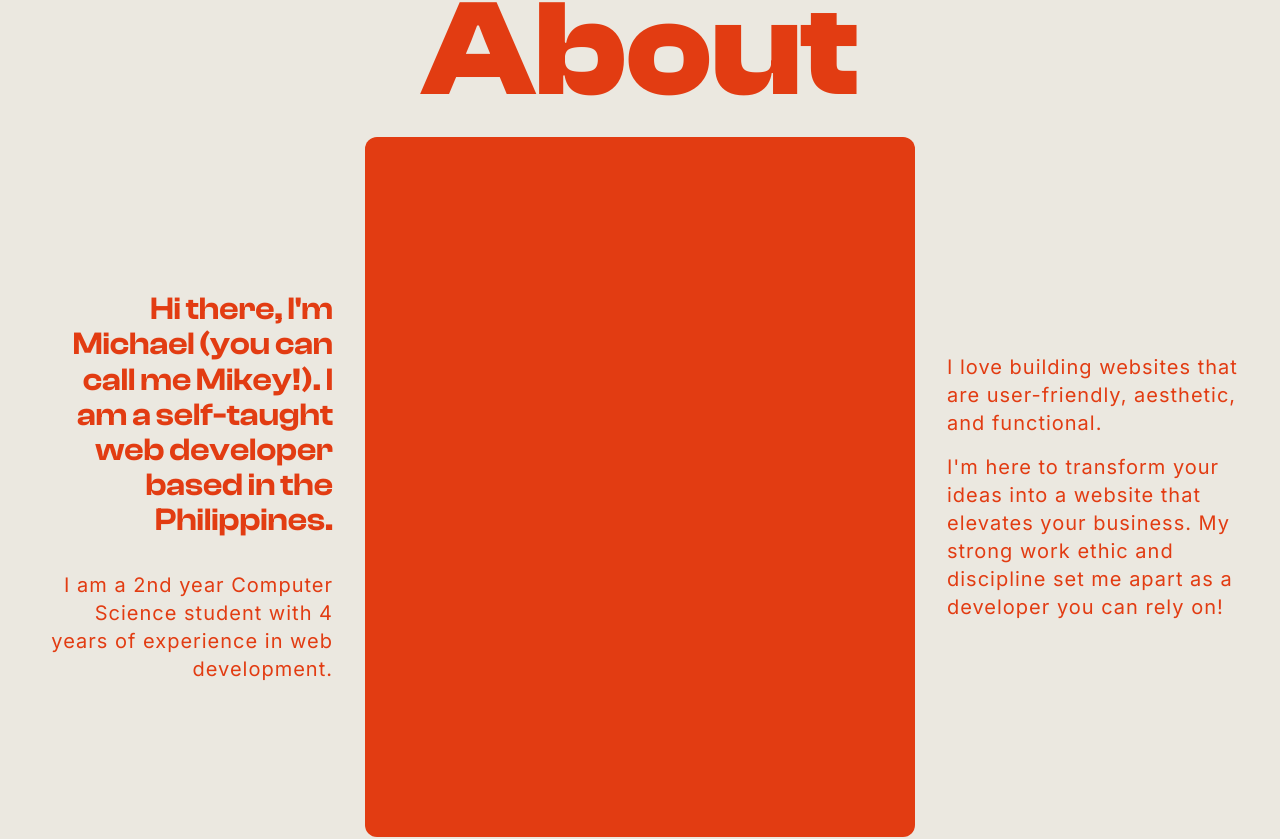
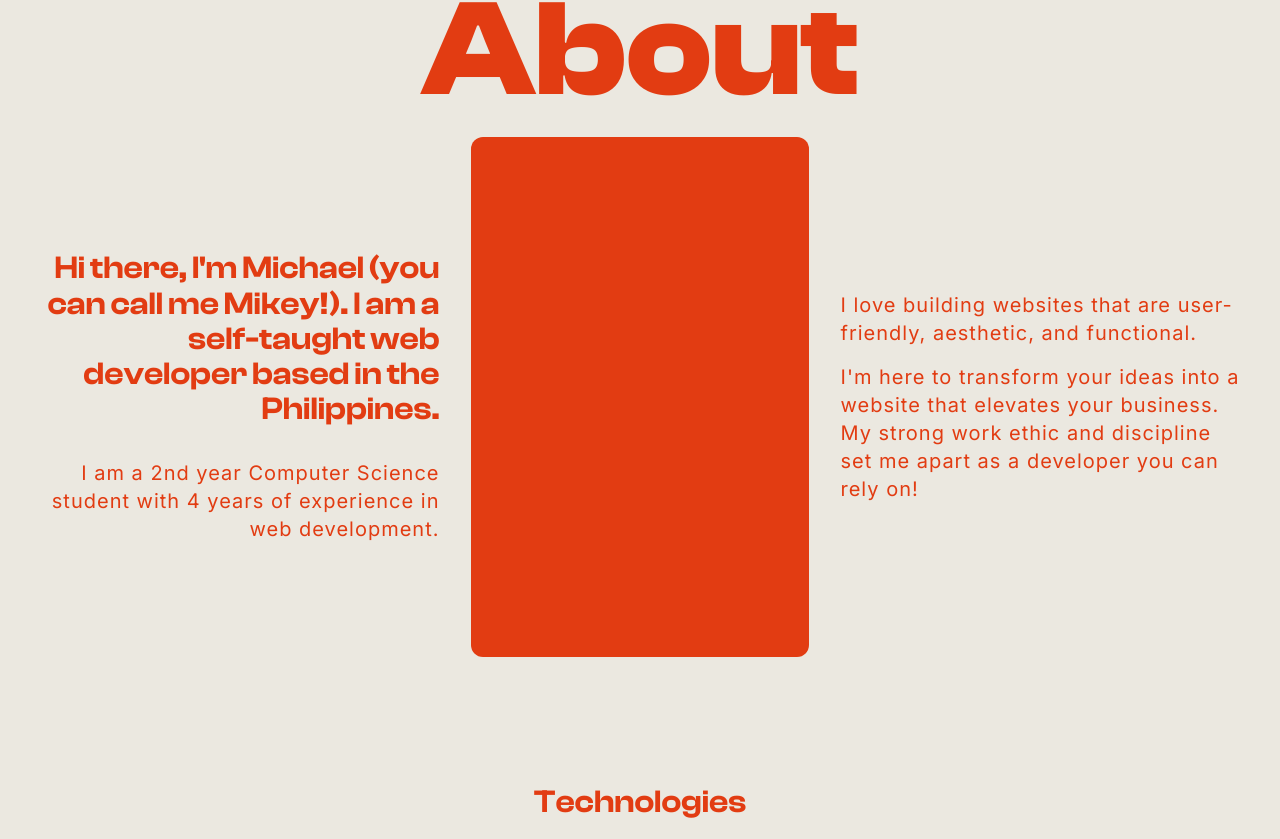
Before and after one commit to michaelcanonizado/michaelcanonizado, a Next.js app: page / in a window 1280 px wide. Shown: the part 3470-4309 px from the top of the page. Built offline with nearby package versions, Linux system fonts and the light colour scheme.

Commit message:
refactor: change image to be dynamic

```diff
--- a/src/app/_sections/about.tsx
+++ b/src/app/_sections/about.tsx
@@ -5,7 +5,7 @@ import { TextBody, TextDisplay, TextHeading } from '@/components/ui/text';
 const Picture = () => {
   return (
     <div className='overflow-hidden rounded-xl'>
-      <div className='h-[700px] w-[550px] bg-foreground' />
+      <div className='aspect-[35/54] h-[65vh] bg-foreground' />
     </div>
   );
 };
```
